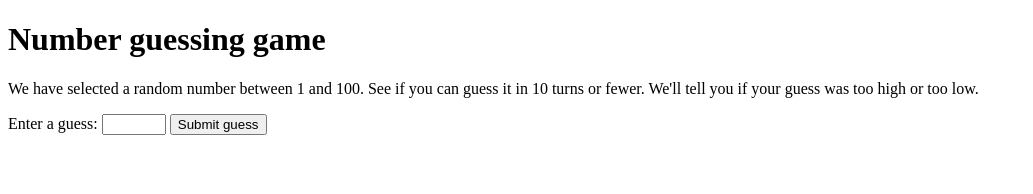
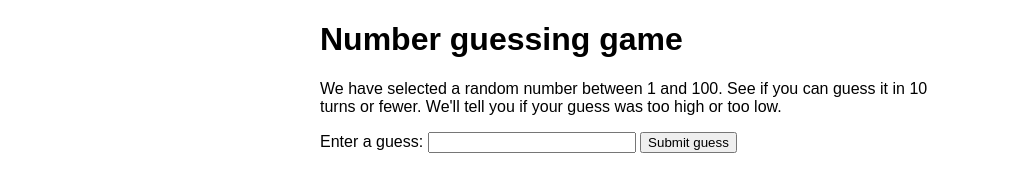
Before and after one commit to yyyygmin/team-web, a plain HTML site: page index.html in a window 1280 px wide. Shown: the whole page, without its empty margins (0-1033 px from the left). Drawn offline with Linux system fonts and the light colour scheme.

Commit message:
fix: style.css 추가 및 스타일 적용

```diff
--- a/index.html
+++ b/index.html
@@ -4,6 +4,7 @@
 <head>
     <meta charset="utf-8">
     <title>Number guessing game</title>
+    <link rel="stylesheet" href="web-style.css">
 </head>
 
 <body>
--- /dev/null
+++ b/web-style.css
@@ -0,0 +1,19 @@
+html {
+    font-family: sans-serif;
+  }
+
+  body {
+    width: 50%;
+    max-width: 800px;
+    min-width: 480px;
+    margin: 0 auto;
+  }
+
+  .form input[type="number"] {
+    width: 200px;
+  }
+
+  .lastResult {
+    color: white;
+    padding: 3px;
+  }
```
